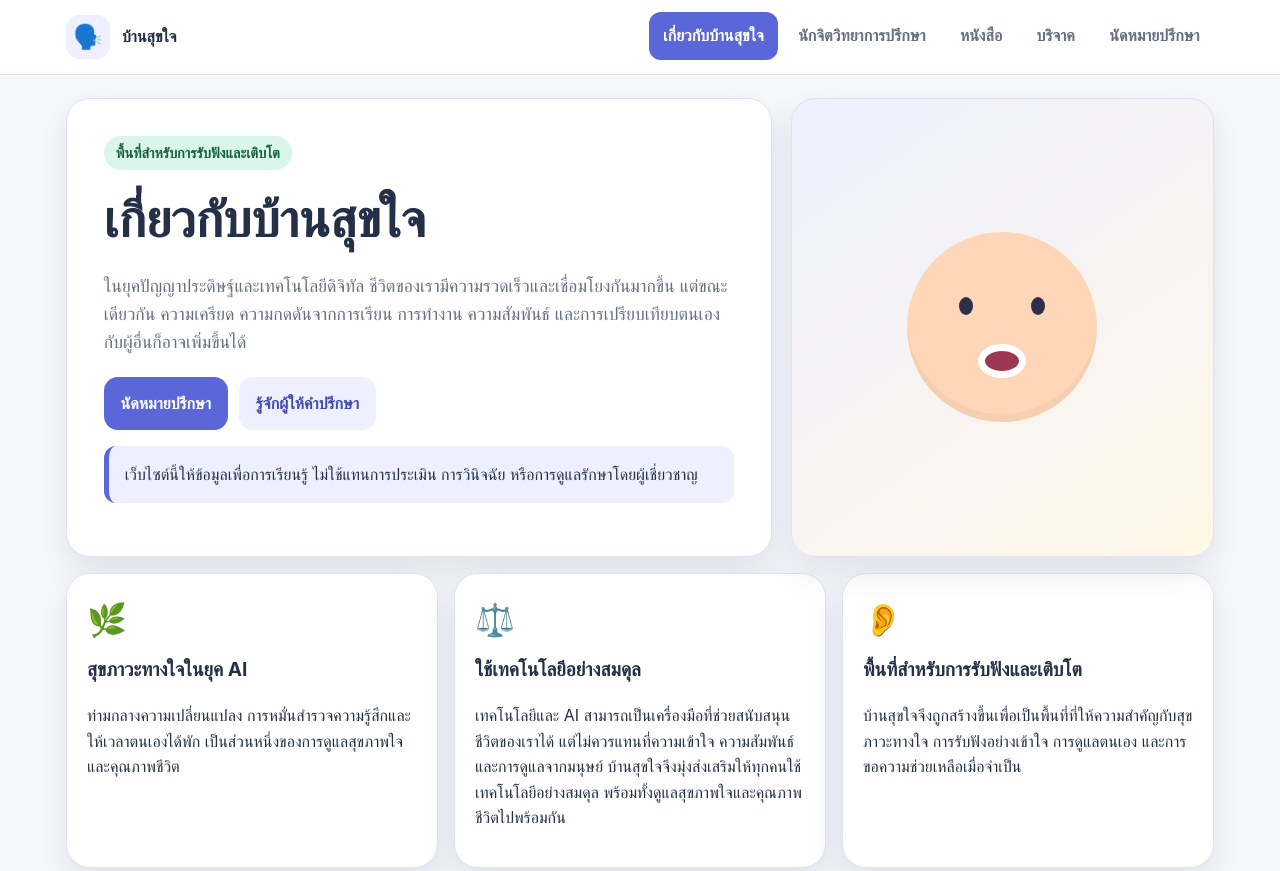
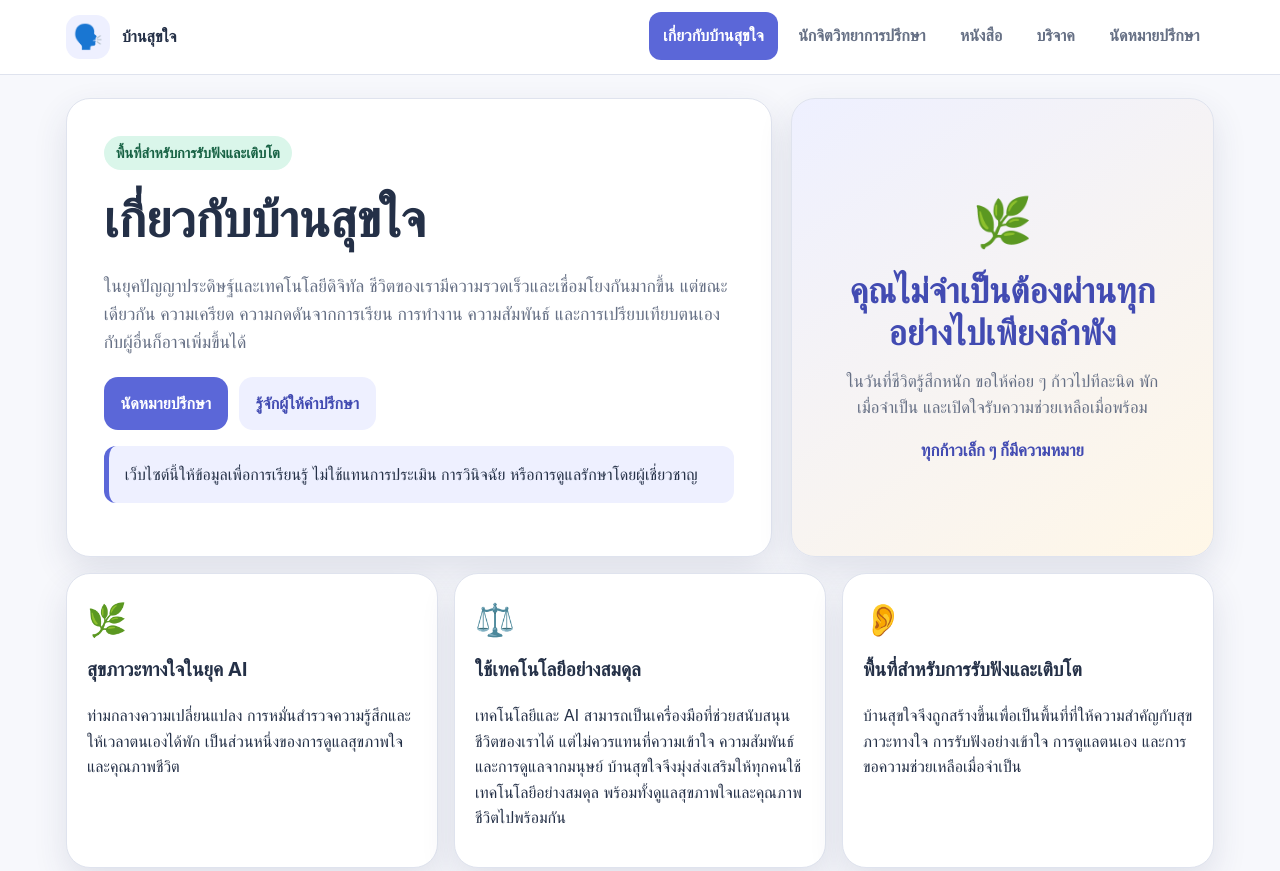
Before and after one commit to githubdiscrete12560/speak-and-grow-voxtral, a plain HTML site: page frontend/index.html in a window 1280 px wide. Shown: the top 871 px of the page. Drawn offline with Linux system fonts and the light colour scheme; no server answers.

Commit message:
Replace homepage mascot with encouragement panel

```diff
--- a/frontend/index.html
+++ b/frontend/index.html
@@ -60,6 +60,13 @@
     .btn.warning{background:var(--accent);color:#4b3200}
     .btn:disabled{opacity:.5;cursor:not-allowed}
     .mascot{min-height:315px;display:grid;place-items:center;background:linear-gradient(145deg,var(--lavender),#fff7e7);position:relative;overflow:hidden}
+
+    .encouragement-panel{min-height:315px;display:grid;place-items:center;background:linear-gradient(145deg,var(--lavender),#fff7e7);text-align:center}
+    .encouragement-message{max-width:34rem;padding:1rem}
+    .encouragement-icon{display:block;font-size:3rem;margin-bottom:.6rem}
+    .encouragement-message h2{font-size:clamp(1.45rem,3vw,2.2rem);margin-bottom:.9rem;color:var(--primary-dark)}
+    .encouragement-message p{margin:.45rem 0;color:var(--muted);font-size:1.05rem}
+    .encouragement-signoff{font-weight:800;color:var(--primary-dark)!important;margin-top:1rem!important}
     .face{width:190px;height:190px;border-radius:50%;background:#ffd7b8;position:relative;box-shadow:inset 0 -8px rgba(0,0,0,.04)}
     .eye{position:absolute;top:65px;width:14px;height:18px;background:#2d3048;border-radius:50%}
     .eye.left{left:52px}.eye.right{right:52px}
@@ -214,10 +221,12 @@
         </div>
         <div class="notice clinical">เว็บไซต์นี้ให้ข้อมูลเพื่อการเรียนรู้ ไม่ใช้แทนการประเมิน การวินิจฉัย หรือการดูแลรักษาโดยผู้เชี่ยวชาญ</div>
       </div>
-      <div class="hero-art mascot" aria-label="ภาพเด็กยิ้ม">
-        <div class="face">
-          <span class="eye left"></span><span class="eye right"></span>
-          <span class="mouth speaking"></span>
+      <div class="hero-art encouragement-panel" aria-label="ข้อความให้กำลังใจ">
+        <div class="encouragement-message">
+          <span class="encouragement-icon" aria-hidden="true">🌿</span>
+          <h2>คุณไม่จำเป็นต้องผ่านทุกอย่างไปเพียงลำพัง</h2>
+          <p>ในวันที่ชีวิตรู้สึกหนัก ขอให้ค่อย ๆ ก้าวไปทีละนิด พักเมื่อจำเป็น และเปิดใจรับความช่วยเหลือเมื่อพร้อม</p>
+          <p class="encouragement-signoff">ทุกก้าวเล็ก ๆ ก็มีความหมาย</p>
         </div>
       </div>
     </div>
```
Also changed, not shown: tests/test_homepage_frontend.cjs (added, +11 -0 lines).
